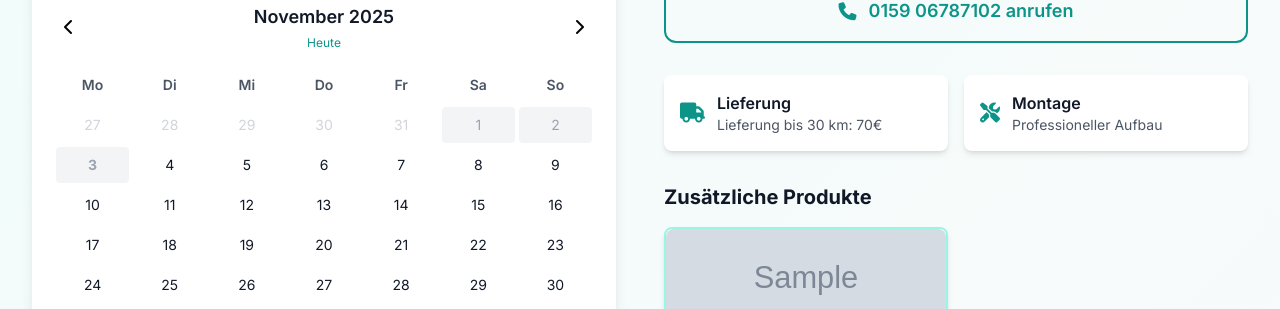
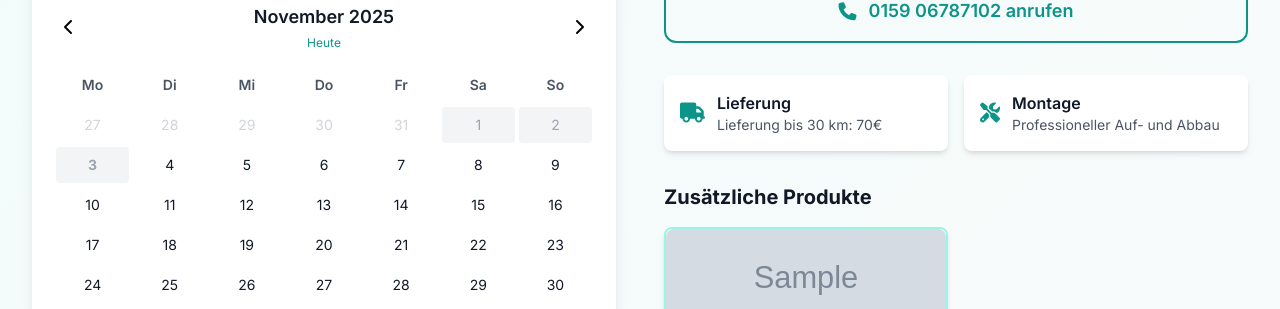
Before and after one commit to MitrofanovDm89/Site, a Django app: a page that uses templates/catalog/product_detail.html in a window 1280 px wide. Shown: the part 642-951 px from the top of the page. Run offline with Django 4.2, Linux system fonts and the light colour scheme; tables that the repository leaves empty hold one stand-in row (values such as "Sample post"); grey boxes marked "Sample" are stand-in pictures; parts of the project's set-up code (start-up, migrations or seed data) failed here and were passed over; some libraries are stand-ins or nearby versions.

Commit message:
Update Montage text: change to Professioneller Auf- und Abbau

```diff
--- a/templates/catalog/product_detail.html
+++ b/templates/catalog/product_detail.html
@@ -251,7 +251,7 @@
                             <i class="fas fa-tools text-teal-600 text-xl mr-3"></i>
                             <div>
                                 <h4 class="font-semibold text-gray-900">Montage</h4>
-                                <p class="text-sm text-gray-600">Professioneller Aufbau</p>
+                                <p class="text-sm text-gray-600">Professioneller Auf- und Abbau</p>
                             </div>
                         </div>
                     </div>
```
